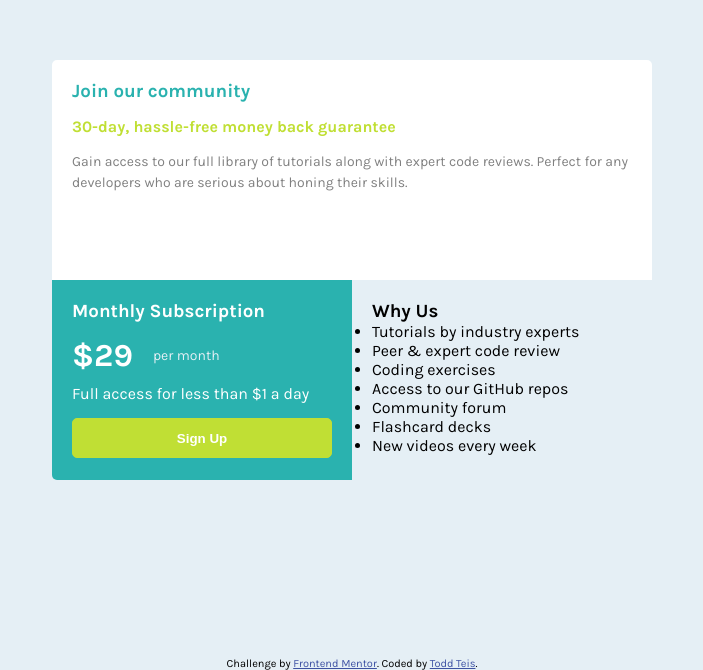
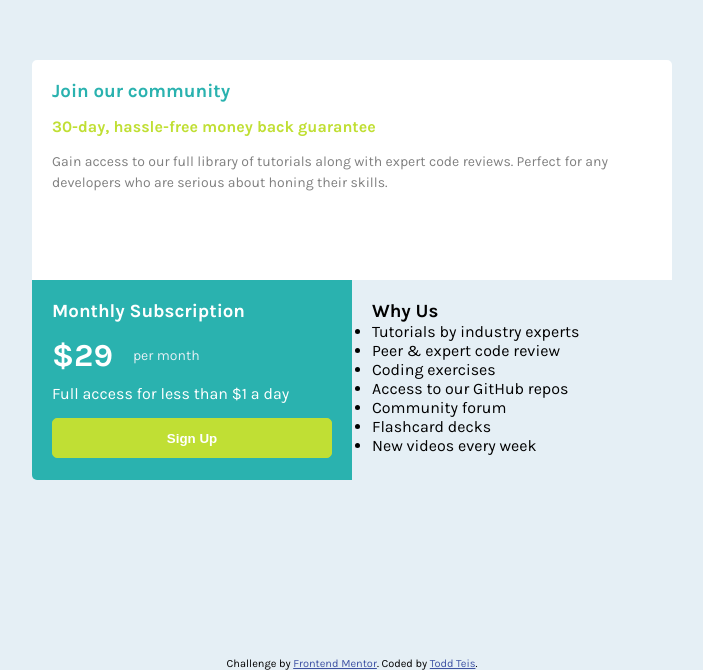
Before and after one commit to toddteis/Single-Price-Grid-Component, a plain HTML site: page index.html in a window 1280 px wide. Shown: the part 130-800 px from the top of the page, without its empty margins (288-991 px from the left). Drawn offline with Linux system fonts and the light colour scheme.

Commit message:
Adjusted width of header, cta and about to 320px for design accuracy.

```diff
--- a/css/styles.css
+++ b/css/styles.css
@@ -27,11 +27,11 @@
     display: flex;
     flex-direction: column;
     align-items: center;
-    width: 600px;
+    width: 640px;
  }
 
  .header {
-    width: 300px;
+    width: 320px;
     height: 220px;
     background-color: white;
     padding: 20px;
@@ -61,7 +61,7 @@
  }
 
 .cta {
-    width: 300px;
+    width: 320px;
     height: 200px;
     padding: 20px;
     background-color: var(--cyan);
@@ -112,7 +112,7 @@
 
 .about {
     padding: 20px;
-    width: 300px;
+    width: 320px;
     height: 200px;
     background-color: var(--light-gray);
     border-radius: 0 0 5px 5px;
@@ -138,9 +138,9 @@ footer {
 
 /* MEDIA QUERIES */
 
-@media screen and (min-width: 600px) {
+@media screen and (min-width: 640px) {
     .header {
-        width: 600px;
+        width: 640px;
     }
 
     .cta {
```
